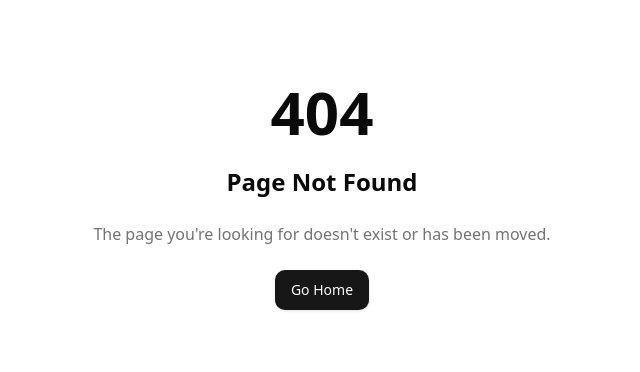
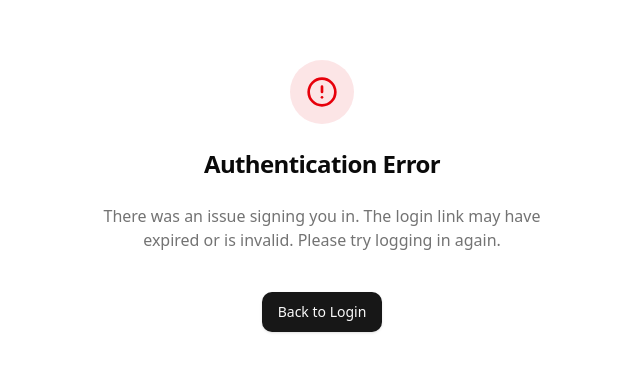
Before and after one commit to AleenDhar/zycus-deal, a Next.js app: page /auth/auth-code-error in a window 1280 px wide. Before the commit this address had no page. Shown: the part 204-576 px from the top of the page, without its empty margins (318-958 px from the left). Built offline with nearby package versions, Linux system fonts and the light colour scheme.

Commit message:
added voice chat

```diff
--- /dev/null
+++ b/app/auth/auth-code-error/page.tsx
@@ -0,0 +1,25 @@
+import { Button } from "@/components/ui/Button";
+import Link from "next/link";
+import { AlertCircle } from "lucide-react";
+
+export default function AuthCodeError() {
+    return (
+        <div className="flex h-screen w-full flex-col items-center justify-center bg-background p-4">
+            <div className="flex flex-col items-center space-y-6 text-center max-w-md">
+                <div className="flex h-16 w-16 items-center justify-center rounded-full bg-destructive/10 text-destructive">
+                    <AlertCircle className="h-8 w-8" />
+                </div>
+
+                <h1 className="text-2xl font-bold tracking-tight">Authentication Error</h1>
+
+                <p className="text-muted-foreground">
+                    There was an issue signing you in. The login link may have expired or is invalid. Please try logging in again.
+                </p>
+
+                <Button asChild className="mt-4">
+                    <Link href="/">Back to Login</Link>
+                </Button>
+            </div>
+        </div>
+    );
+}
--- a/app/page.tsx
+++ b/app/page.tsx
@@ -2,10 +2,38 @@
 
 import { Button } from "@/components/ui/Button";
 import Link from "next/link";
-import { BarChart } from "lucide-react";
+import { BarChart, Loader2 } from "lucide-react";
 import { LoginButton } from "@/components/auth/LoginButton";
+import { useEffect, Suspense } from "react";
+import { useSearchParams, useRouter } from "next/navigation";
 
-export default function Home() {
+function HomeContent() {
+  const searchParams = useSearchParams();
+  const router = useRouter();
+  const code = searchParams.get("code");
+
+  useEffect(() => {
+    if (code) {
+      // If we land here with a code, it means Supabase redirected to root instead of /auth/callback.
+      // We manually forward the code to the callback handler to complete the sign-in.
+      // using replace to ensure full reload which is safer for auth cookies
+      if (typeof window !== "undefined") {
+        window.location.replace(`/auth/callback?code=${code}`);
+      }
+    }
+  }, [code, router]);
+
+  if (code) {
+    return (
+      <div className="flex h-screen w-full items-center justify-center bg-background">
+        <div className="flex flex-col items-center gap-4">
+          <Loader2 className="h-8 w-8 animate-spin text-primary" />
+          <p className="text-muted-foreground">Completing sign in...</p>
+        </div>
+      </div>
+    );
+  }
+
   return (
     <div className="flex h-screen w-full flex-col items-center justify-center bg-background p-4">
       <div className="absolute inset-0 -z-10 h-full w-full bg-white [background:radial-gradient(125%_125%_at_50%_10%,#fff_40%,#63e_100%)] dark:bg-neutral-950 dark:[background:radial-gradient(125%_125%_at_50%_10%,#000_40%,#63e_100%)] opacity-30"></div>
@@ -40,3 +68,11 @@ export default function Home() {
     </div>
   );
 }
+
+export default function Home() {
+  return (
+    <Suspense fallback={<div className="flex h-screen w-full items-center justify-center"><Loader2 className="h-8 w-8 animate-spin" /></div>}>
+      <HomeContent />
+    </Suspense>
+  );
+}
--- a/components/auth/LoginButton.tsx
+++ b/components/auth/LoginButton.tsx
@@ -22,10 +22,13 @@ export function LoginButton() {
         // Actually, to make it work immediately for "Guest (Demo)", custom logic is needed.
         // For "Login with Salesforce", we initiate OAuth.
 
+        const redirectTo = typeof window !== 'undefined' ? `${window.location.origin}/auth/callback` : undefined;
+        console.log("OAuth Redirect URL:", redirectTo);
+
         const { data, error } = await supabase.auth.signInWithOAuth({
             provider: 'google',
             options: {
-                redirectTo: `${location.origin}/auth/callback`,
+                redirectTo,
             },
         });
 
--- a/lib/actions/chat.ts
+++ b/lib/actions/chat.ts
@@ -16,6 +16,7 @@ export async function createNewChat(projectId: string) {
         .insert({
             project_id: projectId,
             title: "New Chat",
+            user_id: user.id
         })
         .select()
         .single();
```
